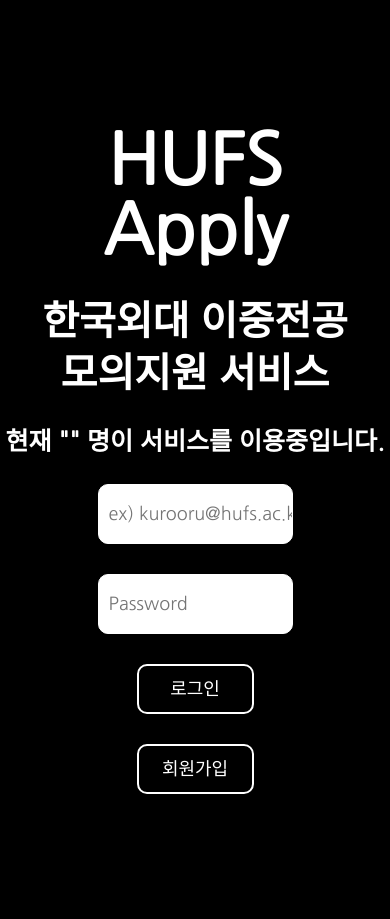
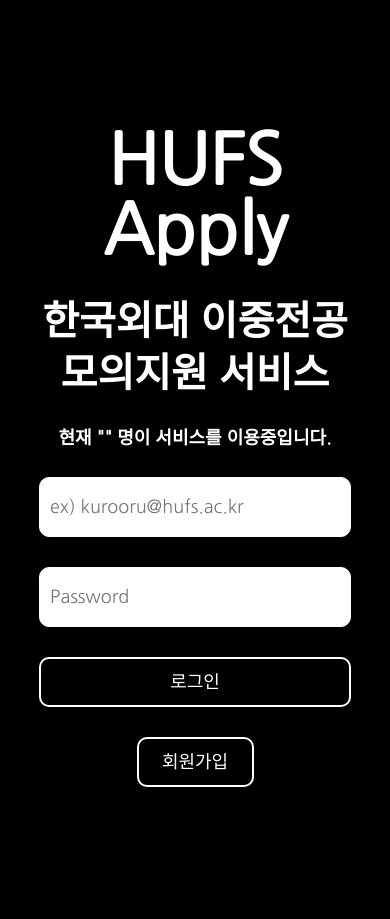
Before and after one commit to Yang-Min-Seok/Hufs_apply, a Flask app: template templates/Landing.html in a window 390 px wide. After the commit the page ends 787 px from the top, so only its background shows below. Run offline with Flask 2, Linux system fonts and the light colour scheme; the template is opened without the code that fills it, so the values that code supplies are empty.

Commit message:
landing page res css update

```diff
--- a/static/css/Landing/intro_res.css
+++ b/static/css/Landing/intro_res.css
@@ -33,7 +33,7 @@
         width:100%;
     }
     #intro .wrap .right h3{
-        font-size: 25px;
+        font-size: 18px;
     }
     #intro .wrap .right form{
 
@@ -45,10 +45,10 @@
 
     }
     #intro .wrap .right form:nth-child(2) p input{
-        width:50% !important;
+        width:80% !important;
     }
     #intro .wrap .right form:nth-child(2) p:nth-child(3) input{
-        width:30% !important;
+        width:80% !important;
     }
     #intro .wrap .right form:nth-child(3){
 
```
